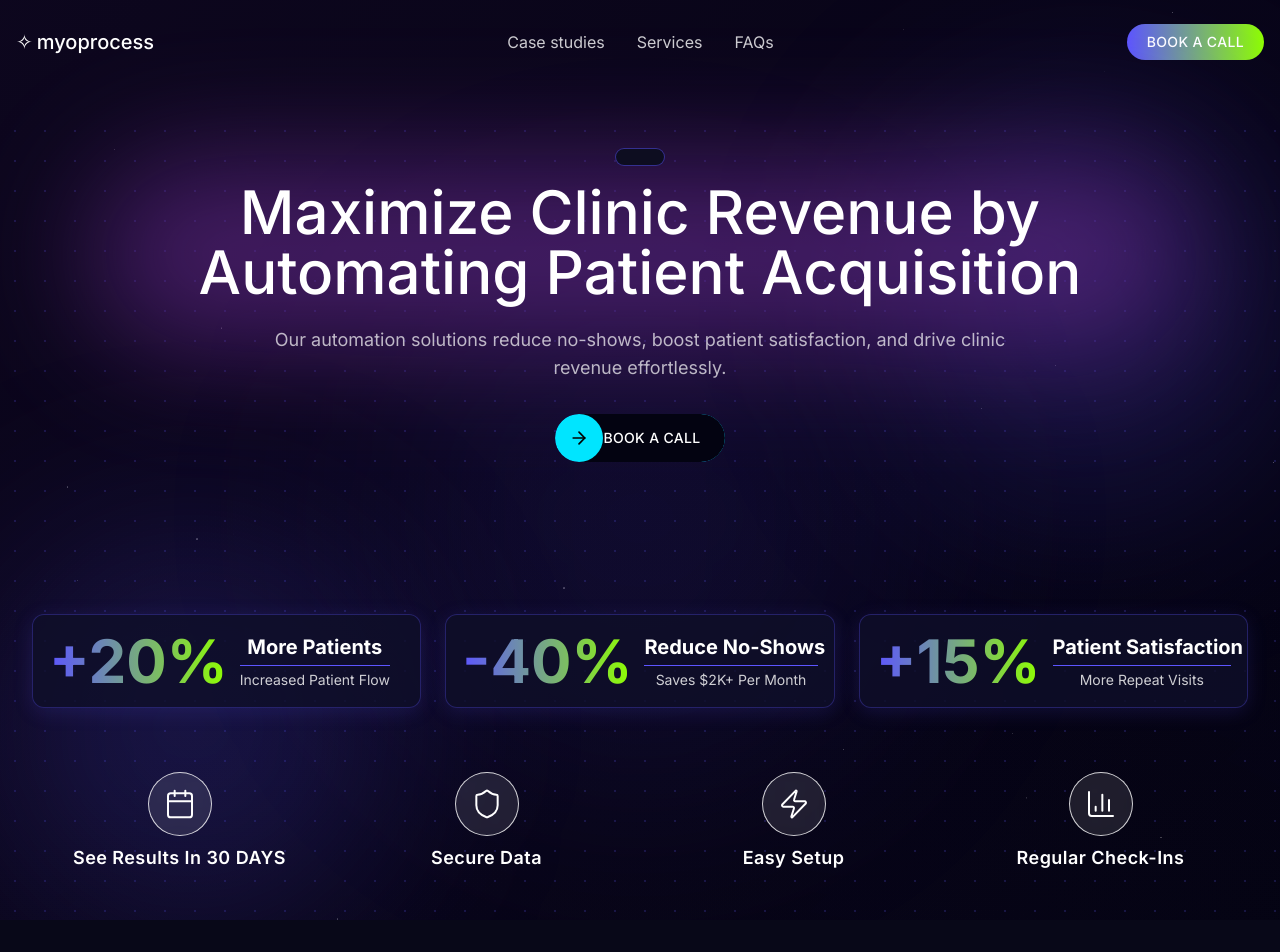
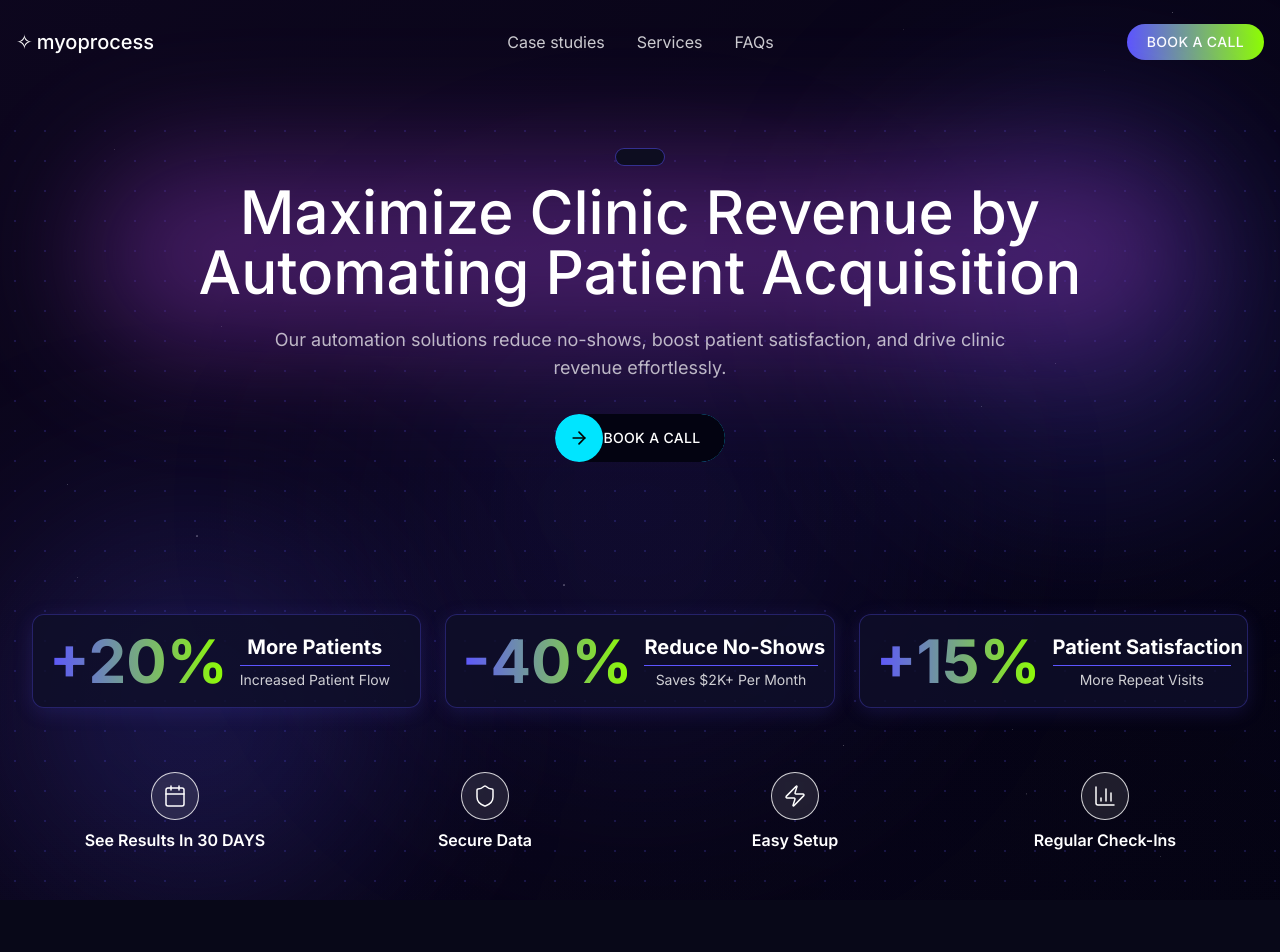
Before and after one commit to simontheceo/Landing-page001, a Next.js app: page / in a window 1280 px wide. Shown: the top 952 px of the page. Built offline with nearby package versions, Linux system fonts and the light colour scheme.

Commit message:
Adjust spacing between icons and titles in stats section

```diff
--- a/components/stats-section.tsx
+++ b/components/stats-section.tsx
@@ -71,23 +71,18 @@ export function StatsSection() {
         </div>
 
         {/* Feature Icons Section */}
-        <div className="grid grid-cols-2 md:grid-cols-4 gap-2 lg:gap-3">
+        <div className="grid grid-cols-2 md:grid-cols-4 gap-4 md:gap-6">
           {/* Feature 1 */}
           <motion.div
             initial={{ opacity: 0, y: 20 }}
             animate={{ opacity: 1, y: 0 }}
             transition={{ duration: 0.5, delay: 0.4 }}
-            className="flex flex-col items-center text-center"
+            className="flex flex-col items-center text-center space-y-2"
           >
-            <div
-              className="w-16 h-16 rounded-full border border-white/80 flex items-center justify-center mb-2
-      bg-white/10 backdrop-filter backdrop-blur-sm
-      transition-all duration-300
-      hover:scale-105"
-            >
-              <Calendar className="w-8 h-8 text-white" strokeWidth={1.5} />
+            <div className="w-12 h-12 rounded-full border border-white/80 flex items-center justify-center bg-white/10 backdrop-filter backdrop-blur-sm transition-all duration-300 hover:scale-105">
+              <Calendar className="w-6 h-6 text-white" strokeWidth={1.5} />
             </div>
-            <h3 className="text-white font-semibold text-lg tracking-wide">See Results In 30 DAYS</h3>
+            <h3 className="text-white font-semibold text-sm md:text-base">See Results In 30 DAYS</h3>
           </motion.div>
 
           {/* Feature 2 */}
@@ -95,17 +90,12 @@ export function StatsSection() {
             initial={{ opacity: 0, y: 20 }}
             animate={{ opacity: 1, y: 0 }}
             transition={{ duration: 0.5, delay: 0.5 }}
-            className="flex flex-col items-center text-center"
+            className="flex flex-col items-center text-center space-y-2"
           >
-            <div
-              className="w-16 h-16 rounded-full border border-white/80 flex items-center justify-center mb-2
-      bg-white/10 backdrop-filter backdrop-blur-sm
-      transition-all duration-300
-      hover:scale-105"
-            >
-              <Shield className="w-8 h-8 text-white" strokeWidth={1.5} />
+            <div className="w-12 h-12 rounded-full border border-white/80 flex items-center justify-center bg-white/10 backdrop-filter backdrop-blur-sm transition-all duration-300 hover:scale-105">
+              <Shield className="w-6 h-6 text-white" strokeWidth={1.5} />
             </div>
-            <h3 className="text-white font-semibold text-lg tracking-wide">Secure Data</h3>
+            <h3 className="text-white font-semibold text-sm md:text-base">Secure Data</h3>
           </motion.div>
 
           {/* Feature 3 */}
@@ -113,17 +103,12 @@ export function StatsSection() {
             initial={{ opacity: 0, y: 20 }}
             animate={{ opacity: 1, y: 0 }}
             transition={{ duration: 0.5, delay: 0.6 }}
-            className="flex flex-col items-center text-center"
+            className="flex flex-col items-center text-center space-y-2"
           >
-            <div
-              className="w-16 h-16 rounded-full border border-white/80 flex items-center justify-center mb-2
-      bg-white/10 backdrop-filter backdrop-blur-sm
-      transition-all duration-300
-      hover:scale-105"
-            >
-              <Zap className="w-8 h-8 text-white" strokeWidth={1.5} />
+            <div className="w-12 h-12 rounded-full border border-white/80 flex items-center justify-center bg-white/10 backdrop-filter backdrop-blur-sm transition-all duration-300 hover:scale-105">
+              <Zap className="w-6 h-6 text-white" strokeWidth={1.5} />
             </div>
-            <h3 className="text-white font-semibold text-lg tracking-wide">Easy Setup</h3>
+            <h3 className="text-white font-semibold text-sm md:text-base">Easy Setup</h3>
           </motion.div>
 
           {/* Feature 4 */}
@@ -131,17 +116,12 @@ export function StatsSection() {
             initial={{ opacity: 0, y: 20 }}
             animate={{ opacity: 1, y: 0 }}
             transition={{ duration: 0.5, delay: 0.7 }}
-            className="flex flex-col items-center text-center"
+            className="flex flex-col items-center text-center space-y-2"
           >
-            <div
-              className="w-16 h-16 rounded-full border border-white/80 flex items-center justify-center mb-2
-      bg-white/10 backdrop-filter backdrop-blur-sm
-      transition-all duration-300
-      hover:scale-105"
-            >
-              <BarChart3 className="w-8 h-8 text-white" strokeWidth={1.5} />
+            <div className="w-12 h-12 rounded-full border border-white/80 flex items-center justify-center bg-white/10 backdrop-filter backdrop-blur-sm transition-all duration-300 hover:scale-105">
+              <BarChart3 className="w-6 h-6 text-white" strokeWidth={1.5} />
             </div>
-            <h3 className="text-white font-semibold text-lg tracking-wide">Regular Check-Ins</h3>
+            <h3 className="text-white font-semibold text-sm md:text-base">Regular Check-Ins</h3>
           </motion.div>
         </div>
       </div>
```
